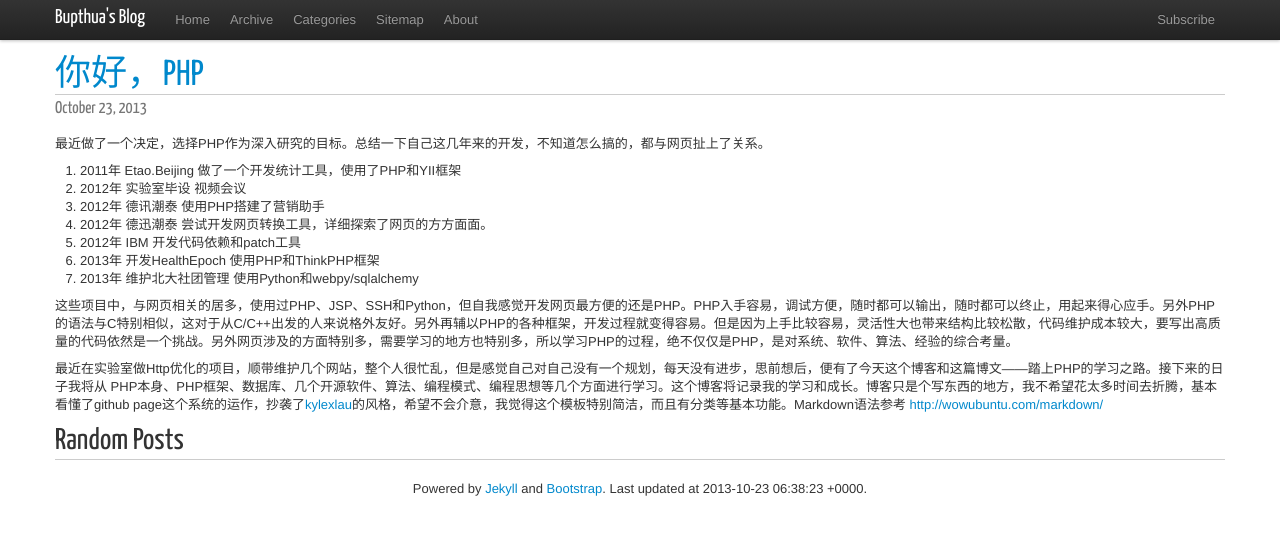
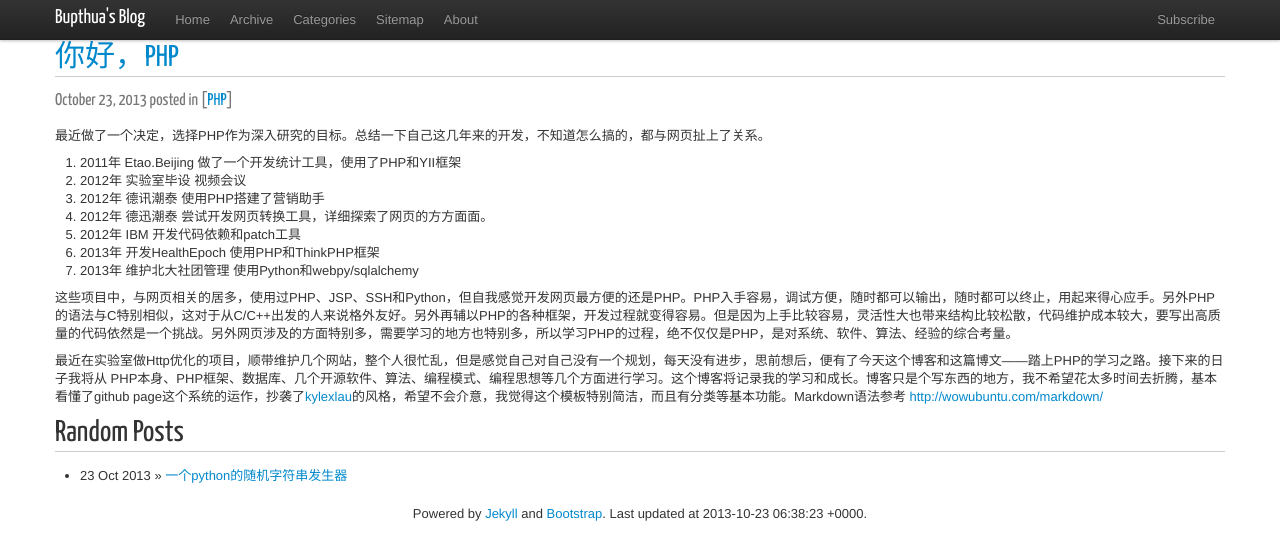
Before and after one commit to bupthua/bupthua.github.com, a Jekyll site: the page built from _posts/2013/2013-10-23-Hello.md, in a window 1280 px wide. Shown: the top 560 px of the page. Built offline with Jekyll 4.4.1, drawn with Linux system fonts in a browser that asks for light colours; nearby versions of some CDN libraries; Markdown is read by kramdown in place of the engine named in the settings; comment, search, counter and statistics services are not loaded.

Commit message:
modify the post layout; add a post for python

```diff
--- a/_includes/post_header.html
+++ b/_includes/post_header.html
@@ -1,6 +1,9 @@
-<h1>
+<h2>
   <a href="{{ page.url }}">{{ page.title }}</a>
-</h1>
+</h2>
 <div class="authoring">
-  {{ page.date | date: "%B %e, %Y" }}
+  {{ page.date | date: "%B %e, %Y" }} posted in
+  {% for c in page.categories %}
+	[<a href="/categories.html#{{ c }}-ref" class="category">{{ c }}</a>]
+  {% endfor %}
 </div>
--- /dev/null
+++ b/_posts/2013/2013-10-23-A-Random-String-Gendertor-In-Python.md
@@ -0,0 +1,21 @@
+---
+layout: post
+title: 一个python的随机字符串发生器
+category: Python
+---
+
+不得不承认Python语言是一种很优雅的语言。那次我在网上搜了下如何获取随机字符串，有很多种方法，但是有这么一句话深深的吸引了我：
+
+	''.join(map(lambda xx:(hex(ord(xx))[2:]),os.urandom(3)))
+
+这里面的每个单词我都认识，但几乎每个单词都需要help，一个一个来
+
++ os.urandom: Return a string of n random bytes suitable for cryptographic use
++ ord:  Return the integer ordinal of a one-character string
++ hex: Return the hexadecimal representation of an integer or long integer
++ lambda:  a shorthand to create anonymous functions
++ map: Return a list of the results of applying the function to the items of the argument sequence(s).
+
+所以这个函数的意思就是： 对于os.urandom产生的每一个字符， 把他们用十六进制表示的字符串（不含0x）连接起来。比如如果 os.urandom(3)产生了'abc', 因为 ord('a') = 97 = 0x61， 所以最后得到的是 616263。
+
+最后，这个函数产生的随机数位数是不固定的，虽然这个函数很酷，还是要少用，不易阅读，不过用来学习Python最好不过了.
```
